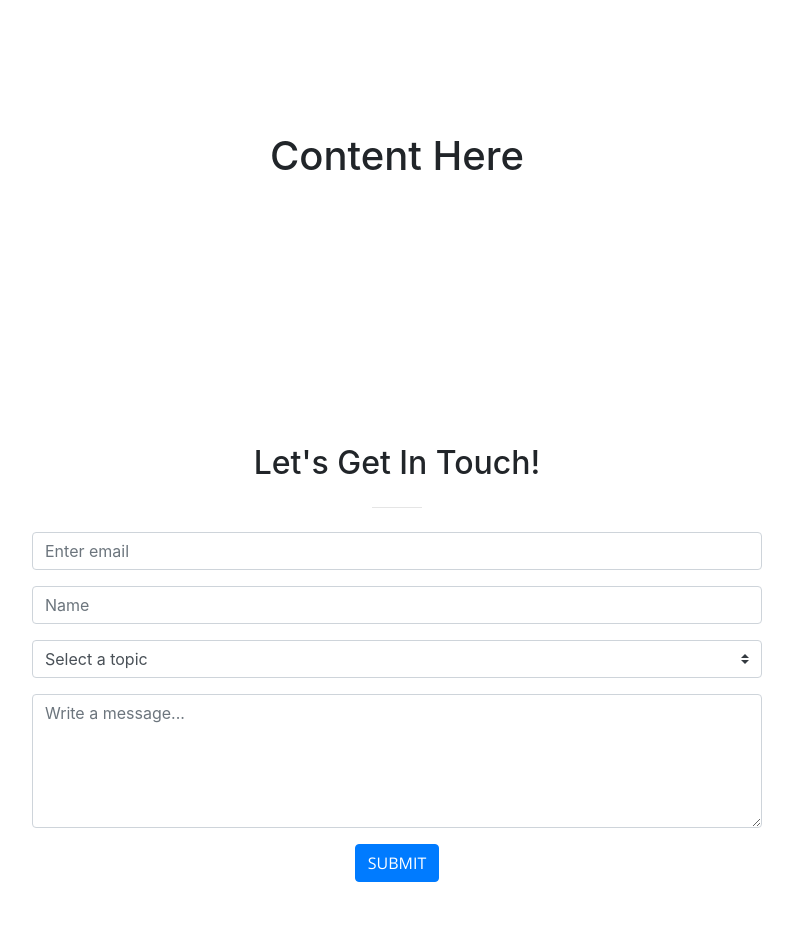
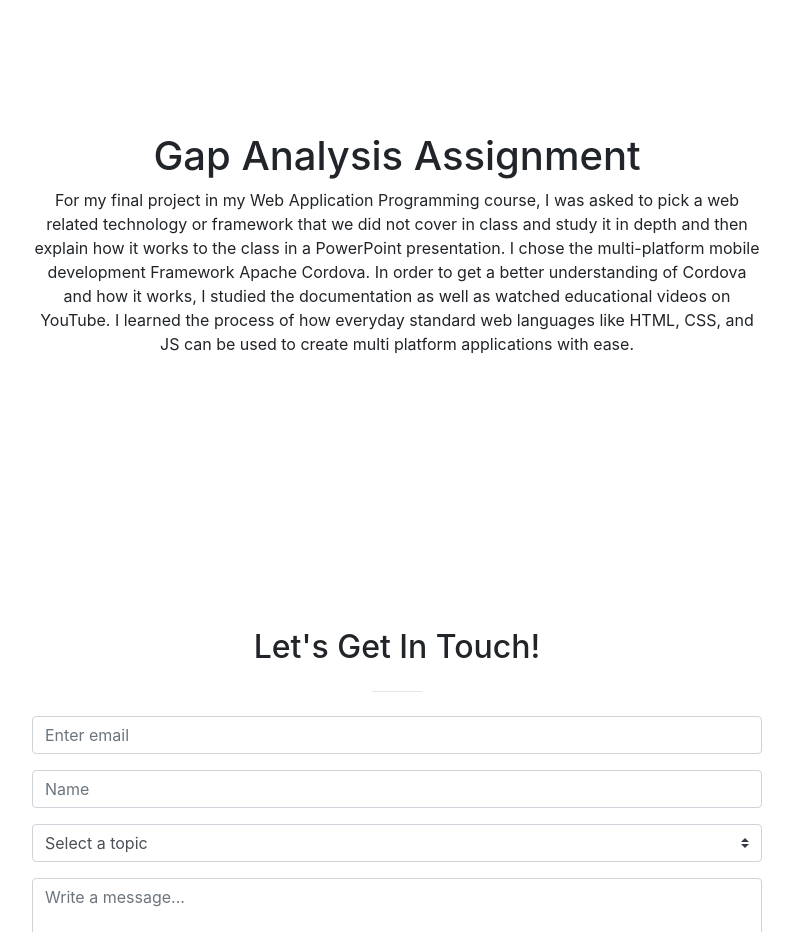
Before and after one commit to dangreen-webdev/dangreen-webdev.github.io, a website with bundled scripts: page index.html in a window 1280 px wide. Shown: the part 2480-3412 px from the top of the page, without its empty margins (243-1036 px from the left). Built offline with nearby package versions, Linux system fonts and the light colour scheme.

Commit message:
Update index.html

```diff
--- a/index.html
+++ b/index.html
@@ -230,7 +230,18 @@
 		     <div class="container">
         <div class="row">
 		 <div class="col-lg-8 mx-auto text-center">
-		    <h1>Content Here</h1>
+		    <h1>Gap Analysis Assignment</h1>
+			 <p>
+
+				 	For my final project in my Web Application Programming course, I was asked to pick a web related
+				 technology or framework that we did not cover in class and study it in depth and then explain
+				 how it works to the class in a PowerPoint presentation. I chose the multi-platform mobile development
+				 Framework Apache Cordova. In order to get a better understanding of Cordova and how it works, I
+				 studied the documentation as well as watched educational videos on YouTube. I learned the process of how
+				 everyday standard web languages like HTML, CSS, and JS can be used to create multi platform applications
+				 with ease.
+
+			 </p>
 			     </div>
 		    </div>
 		    </div>
```
